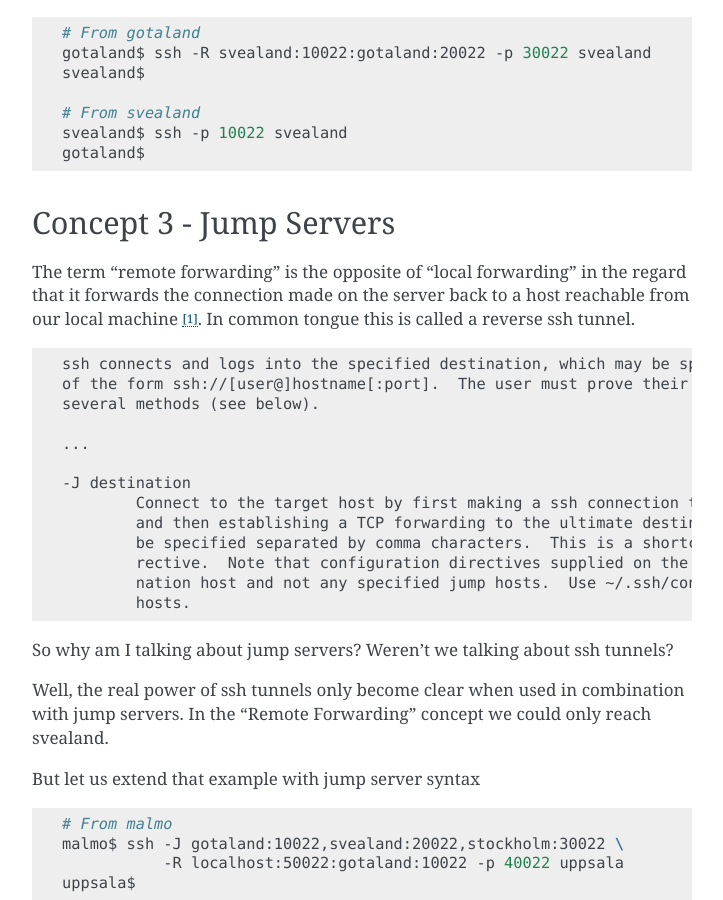
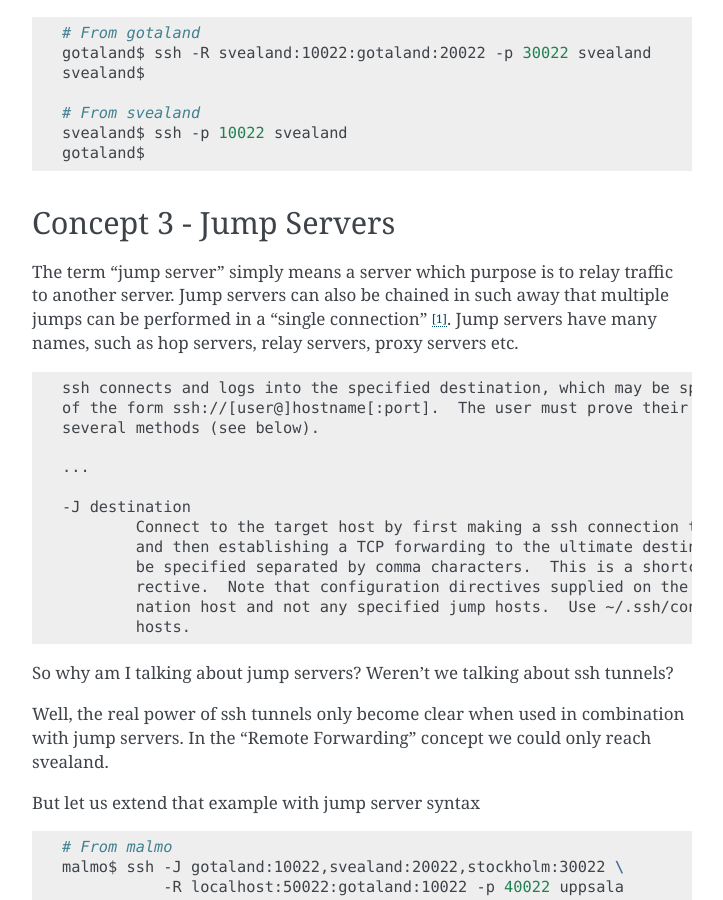
Before and after one commit to soderstrom-rikard/soderstrom-rikard.github.io, a Sphinx documentation site: the page built from source/linux/ssh-tunneling.rst, in a window 1280 px wide and 900 px high, scrolled down 2284 px. Shown: the whole window, without its empty margins (388-1111 px from the left). Built offline with Sphinx 7.4.7, drawn with Linux system fonts in a browser that asks for light colours; formulas are drawn with MathJax 3.

Commit message:
updated linux/ssh-tunneling

```diff
--- a/source/linux/ssh-tunneling.rst
+++ b/source/linux/ssh-tunneling.rst
@@ -119,9 +119,9 @@ Connections made to the `bind_address` and `port` on the remote server will be f
 
 Concept 3 - Jump Servers
 .............................
-The term "remote forwarding" is the opposite of "local forwarding" in the regard that it forwards
-the connection made on the server back to a host reachable from our local machine [#SSH_MANUAL]_.
-In common tongue this is called a reverse ssh tunnel.
+The term "jump server" simply means a server which purpose is to relay traffic to another server.
+Jump servers can also be chained in such away that multiple jumps can be performed in a "single connection" [#SSH_MANUAL]_.
+Jump servers have many names, such as hop servers, relay servers, proxy servers etc.
 
 ::
 
```
